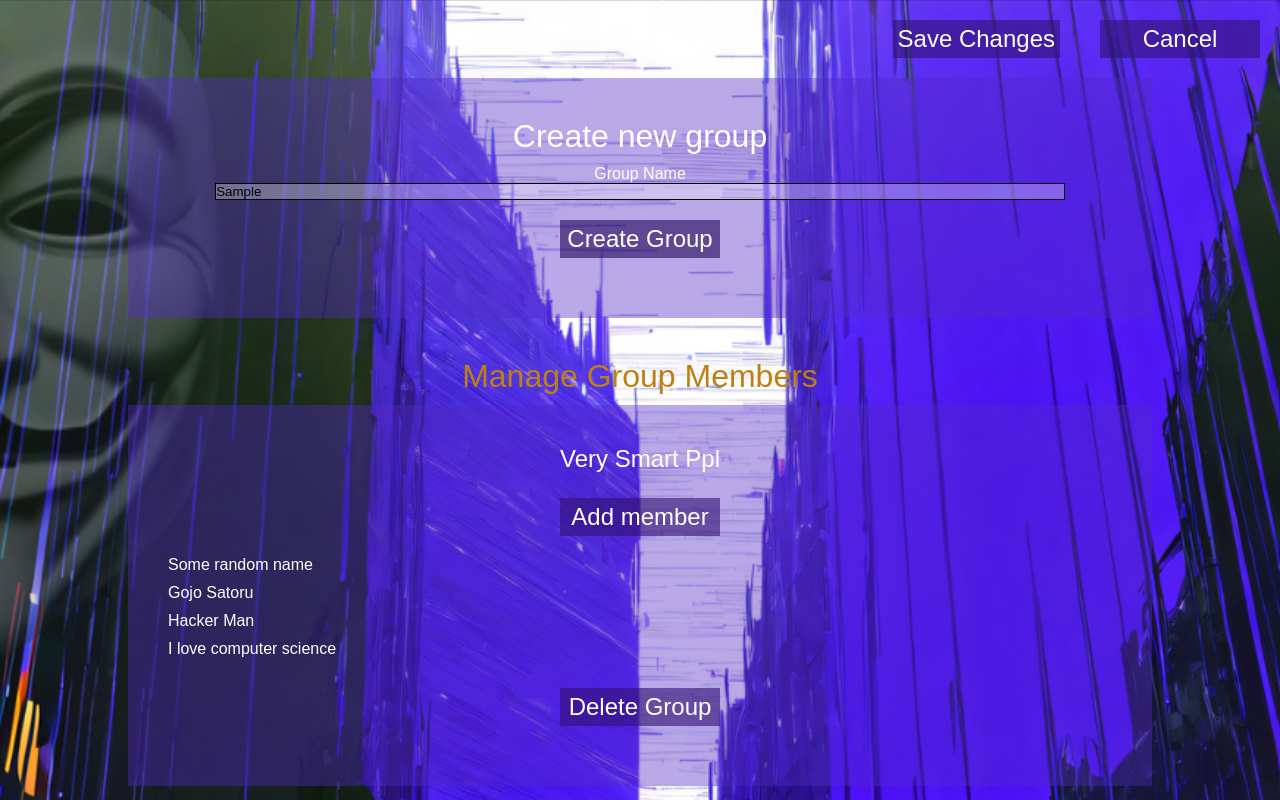
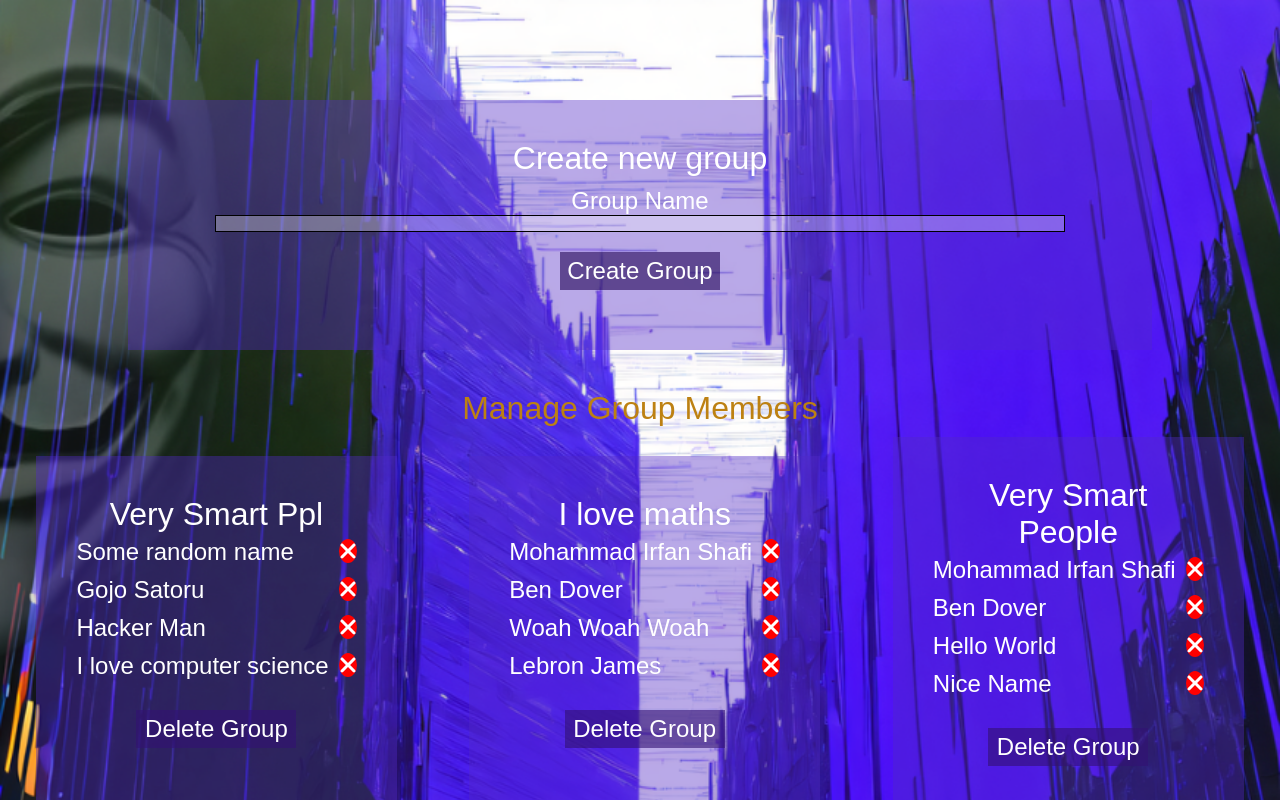
Before and after one commit to therealirfanshafi/Registration-App, a Vue app in the folder main-code/registration-app/: page /manage-groups in a window 1280 px wide. Both pictures are taken after typing "Sample" into the empty fields and a click on the button "Create Group". Shown: the top 800 px of the page. Built offline with nearby package versions, Linux system fonts and the light colour scheme; a web font is replaced by a local one.

Commit message:
Completed the frontend

```diff
--- a/main-code/registration-app/src/views/GroupManagementView.vue
+++ b/main-code/registration-app/src/views/GroupManagementView.vue
@@ -1,36 +1,46 @@
 <template>
     <main>
-        <div id="button-container">
-            <button>Save Changes</button>
-            <button>Cancel</button>
-        </div>
         <div id="main-container">
             <div id="new-grp-container" class="card">
                 <h1>Create new group</h1>
                 <label for="new-grp-input">Group Name</label>
-                <input type="text" id="new-grp-input">
-                <button>Create Group</button>
+                <input type="text" id="new-grp-input" v-model="newGroup">
+                <button @click="createNewGroup()">Create Group</button>
             </div>
             <div id="manage-group-container">
                 <h1 style="color:rgb(189, 129, 18);">Manage Group Members</h1>
-                <div v-for="(item, index1) of groups" :key="index1" class="card">
-                    <h2>{{ item.name }}</h2>
-                    <button>Add member</button>
-                    <ul>
-                        <li v-for="(grpMember, index2) of item.members" :key="index2">{{ grpMember }}</li>
-                    </ul>
-                    <button>Delete Group</button>
+                <div id="manage-group-cards">
+                    <div v-for="(item, index1) of groups" :key="index1" class="card">
+                        <h2>{{ item.name }}</h2>
+                        <div class="group-member-add" v-if="item.members.length < 4">
+                            <label :for="`${item.name}-input`" style="font-size: 1rem;">New member email</label>
+                            <input type="email" :id="`${item.name}-input`" v-model="item.memberReq">
+                            <button @click="addMember(index1)">Add member</button>
+                        </div>
+
+                        <ul>
+                            <li v-for="(grpMember, index2) of item.members" :key="index2">
+                                <div>{{ grpMember }}</div>
+                                <a @click="removeMember(index1, index2)"><font-awesome-icon icon="fa-solid fa-xmark" class="icon" style="background-color: red; border-radius: 100%"/></a>
+                            </li>
+                        </ul>
+                        <button @click="deleteGroup(index1)">Delete Group</button>
+                    </div>
                 </div>
             </div>
             <div id="manage-segments-container">
-                <h1 style="color:rgb(189, 129, 18);">Manage Group segments</h1>
+                <h1 style="color: rgb(189, 129, 18);">Manage Group segments</h1>
                 <div class="card">
                     <div v-for="(item, index1) of segments" :key="index1" class="group-segment-relators">
                         <label :for="item.name">{{ item.name }}</label>
-                        <select :id="item.name">
+                        <select :id="item.name" v-model="item.group">
                             <option value="null">None</option>
                             <option v-for="(group, index2) of groups" :key="index2" :value="group.name">{{ group.name }}</option>
                         </select>
+                    </div>
+                    <div id="button-container" v-if="JSON.stringify(oldSegments) !== JSON.stringify(segments)">
+                        <button @click="saveChanges()">Save Changes</button>
+                        <button @click="cancel()">Cancel</button>
                     </div>
                 </div>
             </div>
@@ -55,8 +65,40 @@ export default defineComponent({
 
     data() {
         return {
-            groups: [{name: 'Very Smart Ppl', members: ['Some random name', 'Gojo Satoru', 'Hacker Man', 'I love computer science'], admin: true}, {name: 'I love maths', members: ['Mohammad Irfan Shafi', 'Ben Dover', 'Woah Woah Woah', 'Lebron James'], admin: true}, {name: 'Very Smart People', members: ['Mohammad Irfan Shafi', 'Ben Dover', 'Hello World', 'Nice Name'], admin: false}],
-            segments: [{name: 'Mathsketeers', group: {name: 'Very Smart Ppl', members: ['Some random name', 'Gojo Satoru', 'Hacker Man', 'I love computer science'], admin: true}}, {name: 'Quick Mafs', group: {name: 'I love maths', members: ['Mohammad Irfan Shafi', 'Ben Dover', 'Woah Woah Woah', 'Lebron James'], admin: true}}, {name: 'Crisis Computerised', group: {name: 'Very Smart People', members: ['Mohammad Irfan Shafi', 'Ben Dover', 'Hello World', 'Nice Name'], admin: false}}, {name: 'Robotics', group: null}]
+            groups: [{name: 'Very Smart Ppl', members: ['Some random name', 'Gojo Satoru', 'Hacker Man', 'I love computer science'], admin: true, memberReq: ''}, {name: 'I love maths', members: ['Mohammad Irfan Shafi', 'Ben Dover', 'Woah Woah Woah', 'Lebron James'], admin: true, memberReq: ''}, {name: 'Very Smart People', members: ['Mohammad Irfan Shafi', 'Ben Dover', 'Hello World', 'Nice Name'], admin: false, memberReq: ''}],
+            oldSegments: [{name: 'Mathsketeers', group: 'Very Smart Ppl'}, {name: 'Quick Mafs', group: 'I love maths'}, {name: 'Crisis Computerised', group: 'Very Smart People'}, {name: 'Robotics', group: null}],
+            segments: [{name: 'Mathsketeers', group: 'Very Smart Ppl'}, {name: 'Quick Mafs', group: 'I love maths'}, {name: 'Crisis Computerised', group: 'Very Smart People'}, {name: 'Robotics', group: null}],
+            newGroup: '',
+        }
+    },
+    methods: {
+        createNewGroup() {
+            this.groups.push({name: this.newGroup, members: [], admin: true, memberReq: ''})
+            this.newGroup = ''
+        },
+        addMember(index: number) {
+            this.groups[index].memberReq = ''
+        },
+        deleteGroup(index: number) {
+            this.groups.splice(index, 1)
+        },
+        removeMember(index1: number, index2: number) {
+            if (confirm('Are you sure you want to remove this member?')) {
+                this.groups[index1].members.splice(index2, 1)
+            }
+        },
+        saveChanges() {
+            this.oldSegments = JSON.parse(JSON.stringify(this.segments));
+        },
+        cancel() {
+            this.segments = JSON.parse(JSON.stringify(this.oldSegments));
+        }
+    },
+    beforeRouteLeave() {
+        if (JSON.stringify(this.oldSegments) !== JSON.stringify(this.segments)) {
+            if (confirm("Do you want to save changes to your group segments")) {
+                this.saveChanges()
+            }
         }
     }
 
@@ -89,6 +131,12 @@ li {
     list-style-type: none;
     margin-bottom: 10px;
     font-size: 1rem;
+    display: flex;
+    justify-content: space-between;
+}
+
+li div {
+    margin-right: 10px;
 }
 
 button {
@@ -127,7 +175,7 @@ input, select {
     align-self: center;
 }
 
-#main-container, #new-grp-container, #manage-group-container, #manage-segments-container {
+#main-container, #new-grp-container, #manage-group-container, #manage-segments-container, #manage-group-cards, .group-member-add {
     display: flex;
     flex-direction: column;
     align-items: center;
@@ -136,10 +184,7 @@ input, select {
 
 #new-grp-container {
     width: 80%;
-}
-
-#button-container {
-    align-self: last baseline;
+    margin-top: 100px;
 }
 
 #button-container button {
@@ -156,6 +201,30 @@ input, select {
 #manage-segments-container .card {
     flex-direction: row;
     flex-wrap: wrap;
+    justify-content: space-around;
+}
+
+@media screen and (min-width: 620px) {
+    h2 {
+        font-size: 2rem;
+    }
+
+    li, label {
+        font-size: 1.5rem;
+    }
+
+
+}
+
+@media screen and (min-width: 750px) {
+    #manage-group-cards {
+        flex-direction: row;
+        justify-content: space-around;
+        flex-wrap: wrap;
+    }
+    .card {
+        width: auto;
+    }
 }
 
 </style>
--- a/main-code/registration-app/src/views/SegmentManagementView.vue
+++ b/main-code/registration-app/src/views/SegmentManagementView.vue
@@ -1,6 +1,6 @@
 <template>
     <main>
-        <div id="button-container">
+        <div id="button-container" v-if="JSON.stringify(oldSegments) !== JSON.stringify(segments)">
             <button @click="saveChanges(); $router.push({name: 'home'});">Save Changes</button>
             <button @click="cancel(); $router.push({name: 'home'})">Cancel</button>
         </div>
@@ -39,10 +39,10 @@ export default defineComponent({
     },
     methods: {
         saveChanges() {
-            this.oldSegments = this.segments;
+            this.oldSegments = JSON.parse(JSON.stringify(this.segments));
         },
         cancel() {
-            this.segments = this.oldSegments;
+            this.segments = JSON.parse(JSON.stringify(this.oldSegments));
         }
     },
     beforeRouteLeave() {
```
